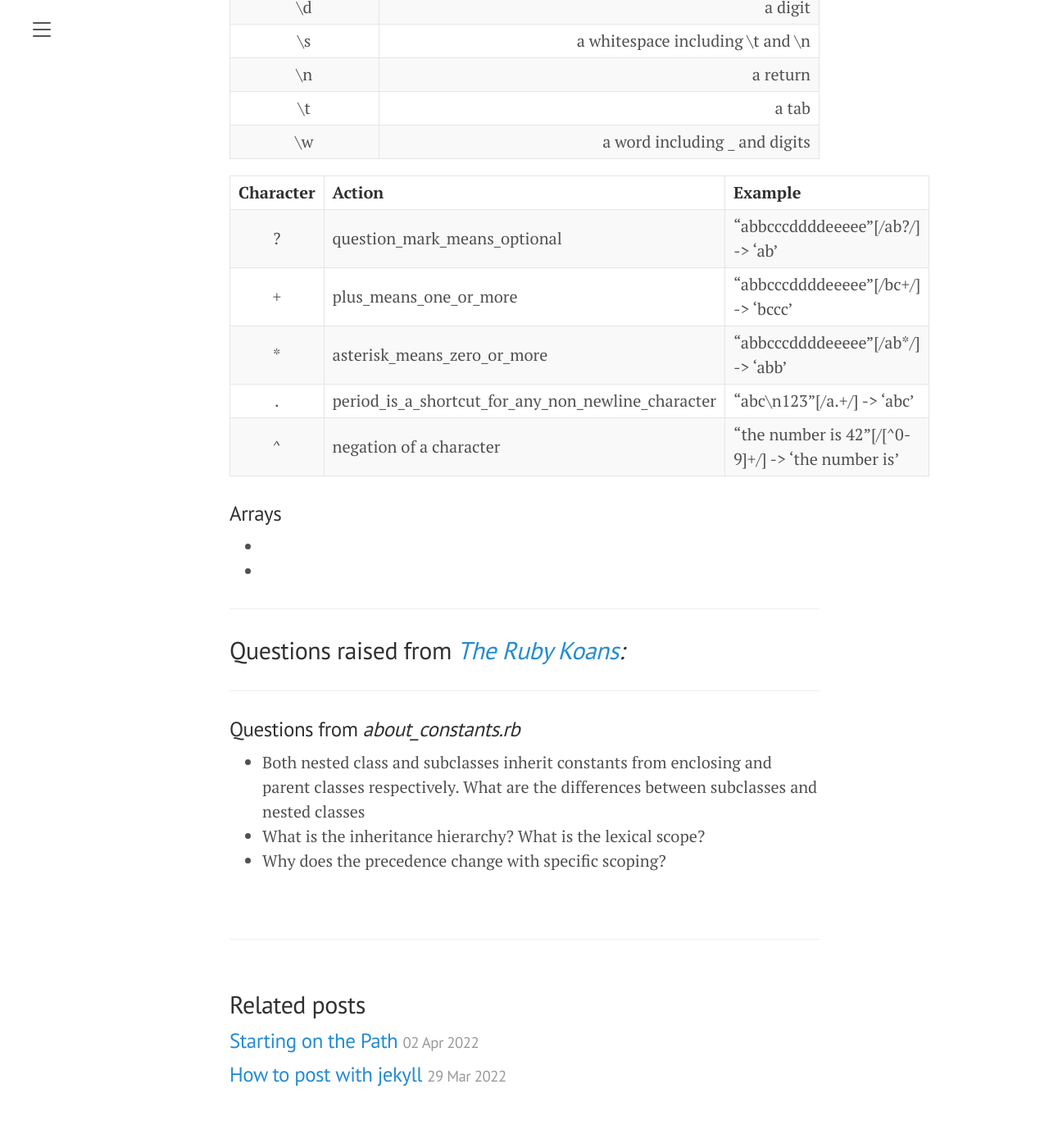
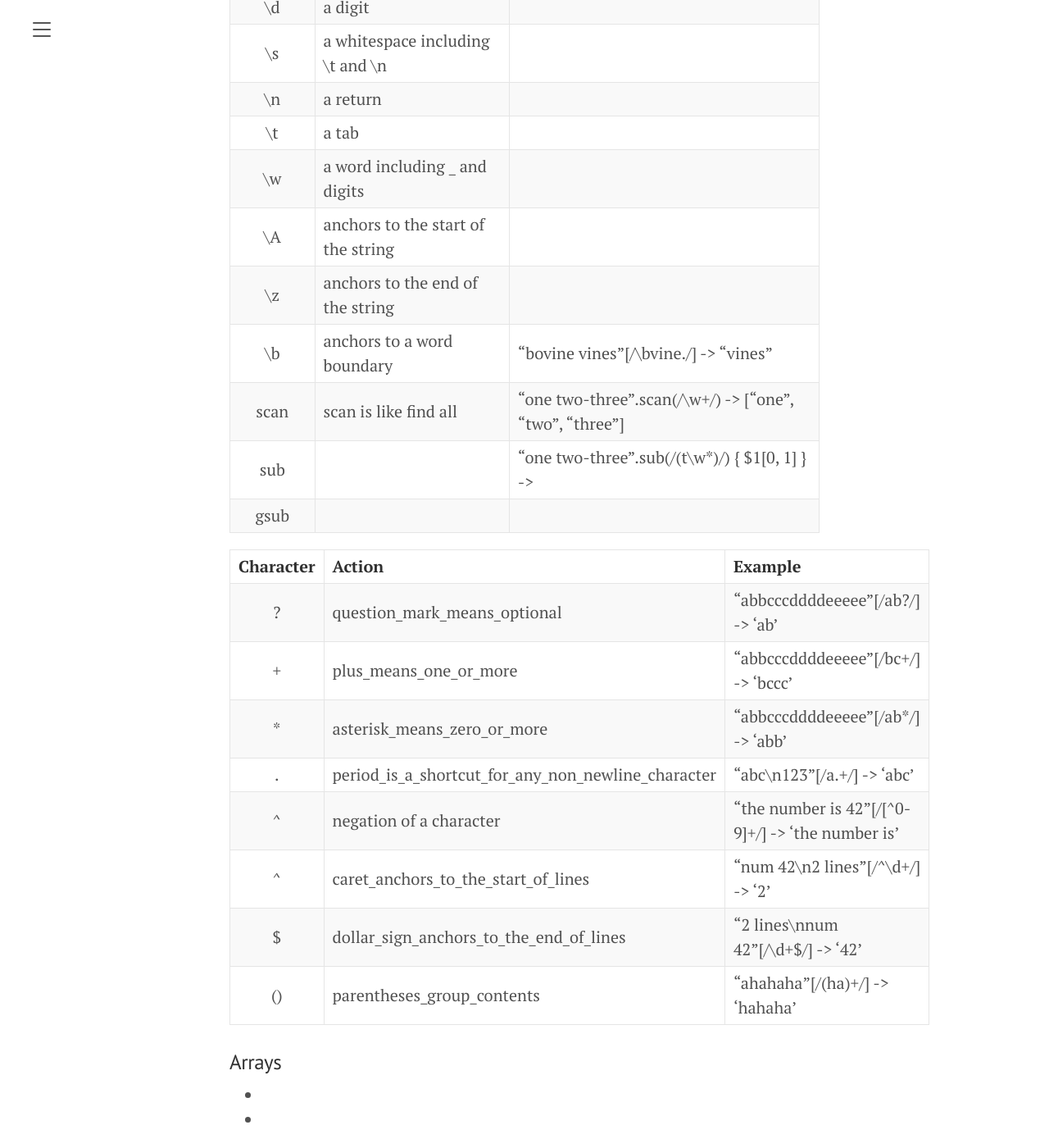
Before and after one commit to KevinDelaFuente/til, a Jekyll site: the page built from _posts/2022-04-03-Second Day on the Path to Enlightenment.md, in a window 1280 px wide and 1400 px high, scrolled down 626 px. Shown: the whole window at 82% size. Built offline with Jekyll 4.4.1, drawn with Linux system fonts in a browser that asks for light colours; some of the changed text lies outside the part shown.

Commit message:
Update 2022-04-03-Second Day on the Path to Enlightenment.md

```diff
--- a/_posts/2022-04-03-Second Day on the Path to Enlightenment.md
+++ b/_posts/2022-04-03-Second Day on the Path to Enlightenment.md
@@ -9,15 +9,21 @@ title:  "Second Day on the Path to Ruby Enlightenment"
 ### Regexp
   - **'Greedy'** means match longest possible string. For example: [/z*/], [/bc+/], [/ab?/]
   - **'Lazy'** means match shortest possible string.
-  -
+  - Capitalize a shortcut to negate it. For example: \D, \S, \W
 
-  | **Shortcut** | **Meaning** |
-  |:----------:|-------------:|
-  | \d | a digit |
-  | \s | a whitespace including \t and \n |
-  | \n | a return |
-  | \t | a tab |
-  | \w | a word including _ and digits |
+  | **Shortcut** | **Meaning** | **Example** |
+  |:----------:|:--------------|:------|
+  | \d | a digit ||
+  | \s | a whitespace including \t and \n ||
+  | \n | a return ||
+  | \t | a tab ||
+  | \w | a word including _ and digits ||
+  | \A | anchors to the start of the string ||
+  | \z | anchors to the end of the string ||
+  | \b | anchors to a word boundary | "bovine vines"[/\bvine./] -> "vines" |
+  | scan | scan is like find all | "one two-three".scan(/\w+/) -> ["one", "two", "three"] |
+  | sub | | "one two-three".sub(/(t\w*)/) { $1[0, 1] } ->
+  | gsub | |
 
   | **Character** | **Action** | **Example** |
   |:-------------:|:-----------|:------|
@@ -26,6 +32,9 @@ title:  "Second Day on the Path to Ruby Enlightenment"
   | * | asterisk_means_zero_or_more | "abbcccddddeeeee"[/ab*/] -> 'abb' |
   | . | period_is_a_shortcut_for_any_non_newline_character | "abc\n123"[/a.+/] -> 'abc' |
   | ^ | negation of a character | "the number is 42"[/[^0-9]+/] -> 'the number is' |
+  | ^ | caret_anchors_to_the_start_of_lines | "num 42\n2 lines"[/^\d+/] -> '2' |
+  | $ | dollar_sign_anchors_to_the_end_of_lines | "2 lines\nnum 42"[/\d+$/] -> '42' |
+  | () | parentheses_group_contents | "ahahaha"[/(ha)+/] -> 'hahaha' |
 
 
 
```
